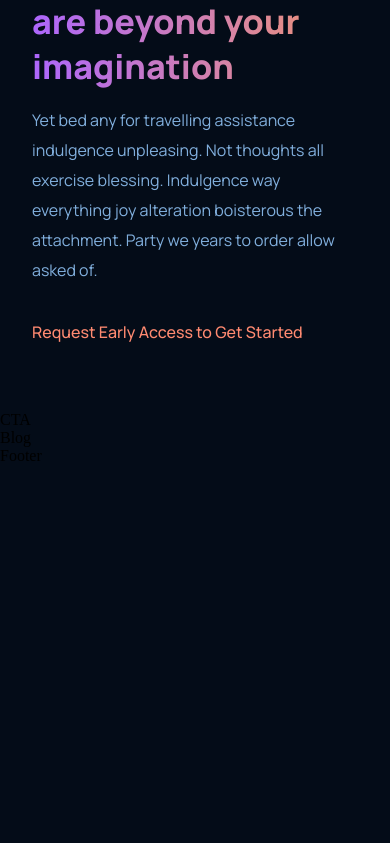
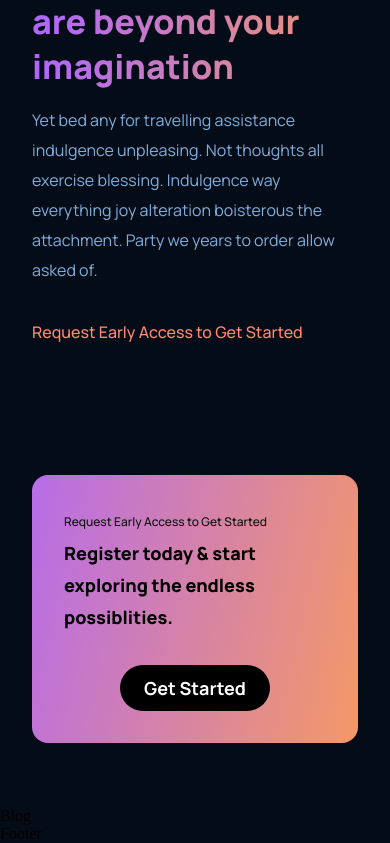
Before and after one commit to todor-grigorov/gpt3-app, a React (Create React App) app: page / in a window 390 px wide. Shown: the part 3994-4837 px from the top of the page. Before the commit the page ends 4459 px from the top, so only its background shows below. Built offline with nearby package versions, Linux system fonts and the light colour scheme.

Commit message:
feat: implement Click To Action section

```diff
--- a/src/components/cta/CTA.jsx
+++ b/src/components/cta/CTA.jsx
@@ -2,7 +2,17 @@
 import './cta.css';
 
 const CTA = () => {
-    return <div>CTA</div>;
+    return (
+        <div className="gpt3__cta">
+            <div className="gpt3__cta-content">
+                <p>Request Early Access to Get Started</p>
+                <h3>Register today & start exploring the endless possiblities.</h3>
+            </div>
+            <div className="gpt3__cta-btn">
+                <button type="button">Get Started</button>
+            </div>
+        </div>
+    );
 };
 
 export default CTA;
--- a/src/components/cta/cta.css
+++ b/src/components/cta/cta.css
@@ -0,0 +1,76 @@
+.gpt3__cta {
+    display: flex;
+    justify-content: space-between;
+    align-items: center;
+    flex-direction: row;
+    padding: 2rem;
+    margin: 4rem;
+    border-radius: 1rem;
+    background: var(--gradient-bar);
+}
+
+.gpt3__cta-content p {
+    font-family: var(--font-family);
+    font-weight: 500;
+    font-size: 12px;
+    line-height: 30px;
+
+    color: #0E0E0E;
+}
+
+.gpt3__cta-content h3 {
+    font-family: var(--font-family);
+    font-weight: 800;
+    font-size: 24px;
+    line-height: 45px;
+
+    color: #000000;
+}
+
+.gpt3__cta-btn {
+    display: flex;
+    justify-content: center;
+    align-items: center;
+    margin-left: 2rem;
+}
+
+.gpt3__cta-btn button {
+    background: #000000;
+    border-radius: 40px;
+    font-family: var(--font-family);
+    font-weight: 700;
+    font-size: 18px;
+    line-height: 30px;
+    color: #FFFFFF;
+    padding: 0.5rem 1rem;
+    border: none;
+    outline: none;
+    cursor: pointer;
+    min-width: 150px;
+}
+
+@media screen and (max-width: 650px) {
+    .gpt3__cta {
+        flex-direction: column;
+    }
+
+    .gpt3__cta-btn {
+        margin: 2rem 0 0;
+    }
+}
+
+@media screen and (max-width: 550px) {
+    .gpt3__cta {
+        margin: 4rem 2rem;
+    }
+
+    .gpt3__cta-content h3 {
+        font-size: 18px;
+        line-height: 32px;
+    }
+
+    .gpt3__cta-btn {
+        font-size: 14px;
+        line-height: 28px;
+    }
+}
```
